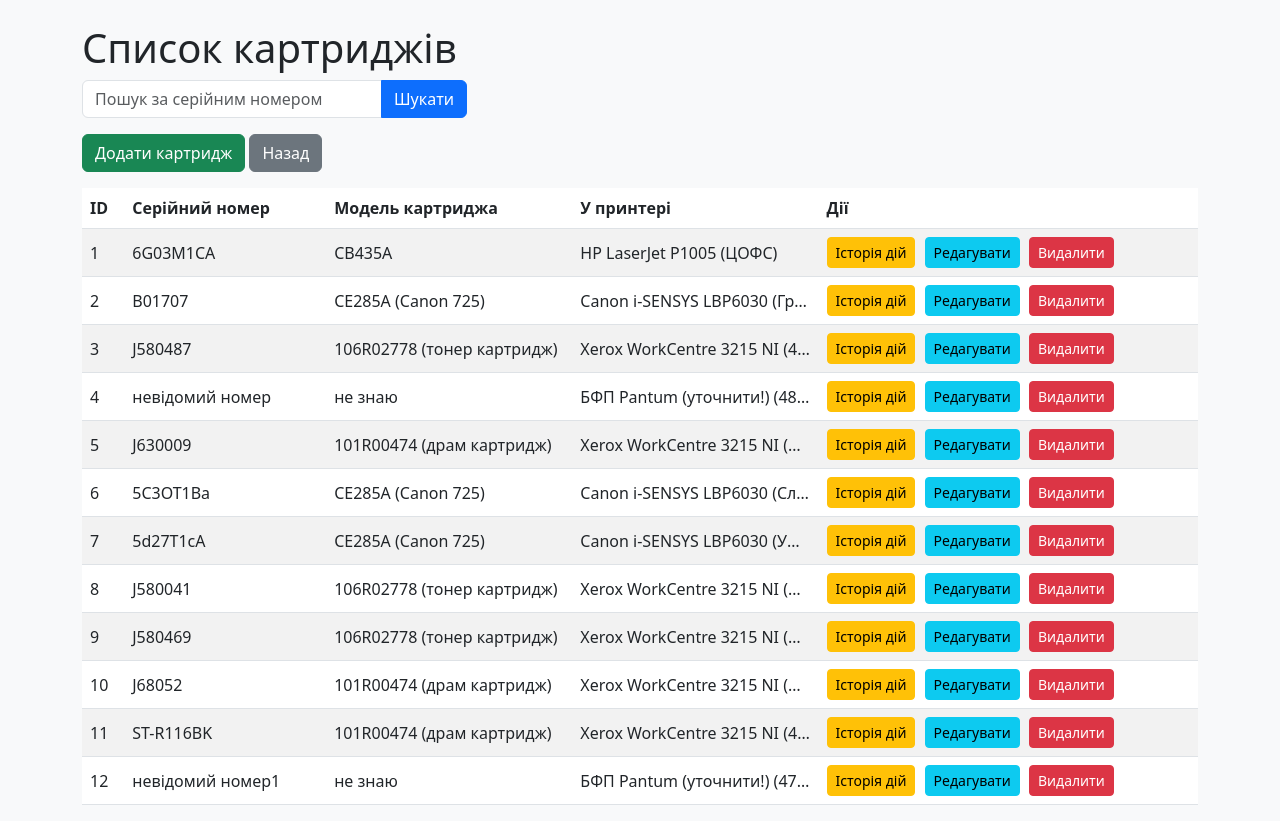
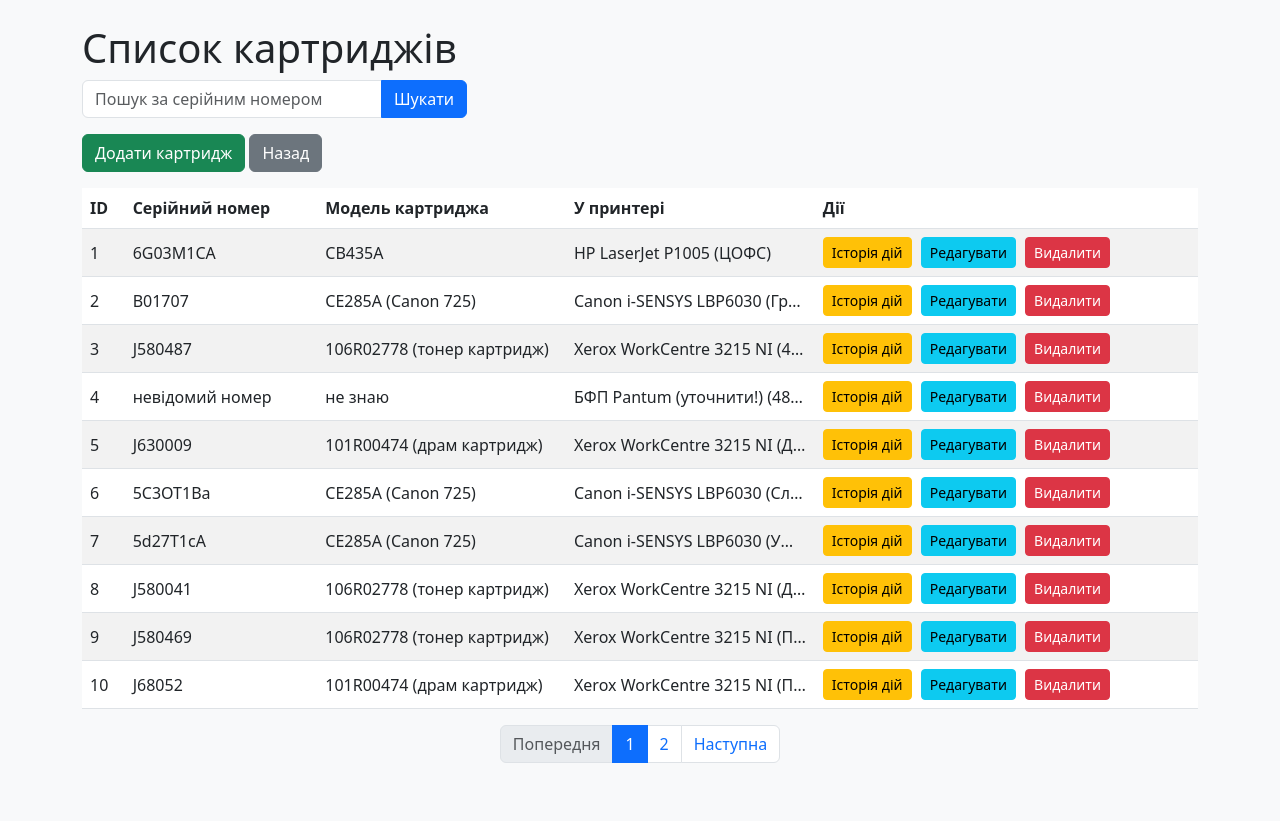
Before and after one commit to hrobak12/flaskTest2, a Flask app: page /cartridges in a window 1280 px wide. Shown: the part 56-877 px from the top of the page. After the commit the page ends 819 px from the top, so only its background shows below. Run offline with Flask 3, Linux system fonts and the light colour scheme; a user stored in the database is signed in; data comes from the database, SQL or seed files in the repository.

Commit message:
Commit 10

```diff
--- a/app.py
+++ b/app.py
@@ -290,13 +290,22 @@ def delete_equipment(equip_id):
 @login_required
 def cartridges():
     search = request.args.get('search', '')
-    cartridges = Cartridges.query.filter(Cartridges.serial_num.ilike(f'%{search}%')).all()
+    page = request.args.get('page', 1, type=int)  # Отримуємо номер сторінки з URL
+    per_page = 10  # Кількість записів на сторінці (можете змінити)
+
+    # Базовий запит із фільтром пошуку
+    query = Cartridges.query.filter(Cartridges.serial_num.ilike(f'%{search}%'))
+    # Додаємо пагінацію
+    pagination = query.paginate(page=page, per_page=per_page, error_out=False)
+    cartridges = pagination.items  # Картриджі на поточній сторінці
+
     return render_template('cartridges.html',
                            RefillDept=RefillDept,
                            CustomerEquipment=CustomerEquipment,
-                           PrinterModel=PrinterModel,  # Залишаємо для "У принтері"
+                           PrinterModel=PrinterModel,
                            cartridges=cartridges,
-                           search=search)
+                           search=search,
+                           pagination=pagination)
 
 @app.route('/add_cartridge', methods=['GET', 'POST'])
 @login_required
--- a/templates/cartridge_actions.html
+++ b/templates/cartridge_actions.html
@@ -23,7 +23,7 @@
                 <tr>
                     <td>{{ status.id }}</td>
                     <td>
-                        {% set status_dict = {0: 'Порожній', 1: 'Очікує заправки', 2: 'Заправлений'} %}
+                        {% set status_dict = {0: 'Порожній', 1: 'Очікує заправки', 2: 'Заправлений', 3: 'В дорозі на заправку', 4: 'В дорозі із заправки', 5: 'Списаний', 6: 'Одноразовий'} %}
                         {{ status_dict[status.status] }}
                     </td>
                     <td>{{ status.date_ofchange.strftime('%Y-%m-%d %H:%M') }}</td>
--- a/templates/cartridges.html
+++ b/templates/cartridges.html
@@ -47,7 +47,8 @@
                         <button type="submit" class="btn btn-danger btn-sm" onclick="return confirm('Ви впевнені?')">Видалити</button>
                     </form>
 
-<!-- тут це не потрібно, але тимчасово хай побуде.
+                    <!-- Тут це не потрібно, але тимчасово хай побуде -->
+                    <!--
                     <form action="{{ url_for('send_to_refill', cartridge_id=cartridge.id) }}" method="POST" class="d-inline send-to-refill">
                         <select name="exec_dept_id" class="form-select d-inline w-auto">
                             {% for dept in RefillDept.query.filter_by(is_exec=1).all() %}
@@ -57,12 +58,55 @@
                         <input type="text" name="parcel_track" class="form-control d-inline w-auto" placeholder="Трек-номер" maxlength="13">
                         <button type="submit" class="btn btn-warning btn-sm">На заправку</button>
                     </form>
--->
+                    -->
                 </td>
             </tr>
             {% endfor %}
         </tbody>
     </table>
+
+    <!-- Пагінація -->
+    <nav aria-label="Page navigation">
+        <ul class="pagination justify-content-center">
+            {% if pagination.has_prev %}
+                <li class="page-item">
+                    <a class="page-link" href="{{ url_for('cartridges', page=pagination.prev_num, search=search) }}">Попередня</a>
+                </li>
+            {% else %}
+                <li class="page-item disabled">
+                    <span class="page-link">Попередня</span>
+                </li>
+            {% endif %}
+
+            {% for page_num in pagination.iter_pages(left_edge=1, left_current=2, right_current=2, right_edge=1) %}
+                {% if page_num %}
+                    {% if page_num == pagination.page %}
+                        <li class="page-item active">
+                            <span class="page-link">{{ page_num }}</span>
+                        </li>
+                    {% else %}
+                        <li class="page-item">
+                            <a class="page-link" href="{{ url_for('cartridges', page=page_num, search=search) }}">{{ page_num }}</a>
+                        </li>
+                    {% endif %}
+                {% else %}
+                    <li class="page-item disabled">
+                        <span class="page-link">...</span>
+                    </li>
+                {% endif %}
+            {% endfor %}
+
+            {% if pagination.has_next %}
+                <li class="page-item">
+                    <a class="page-link" href="{{ url_for('cartridges', page=pagination.next_num, search=search) }}">Наступна</a>
+                </li>
+            {% else %}
+                <li class="page-item disabled">
+                    <span class="page-link">Наступна</span>
+                </li>
+            {% endif %}
+        </ul>
+    </nav>
 
     <style>
         .cartridge-model, .in-printer {
```
